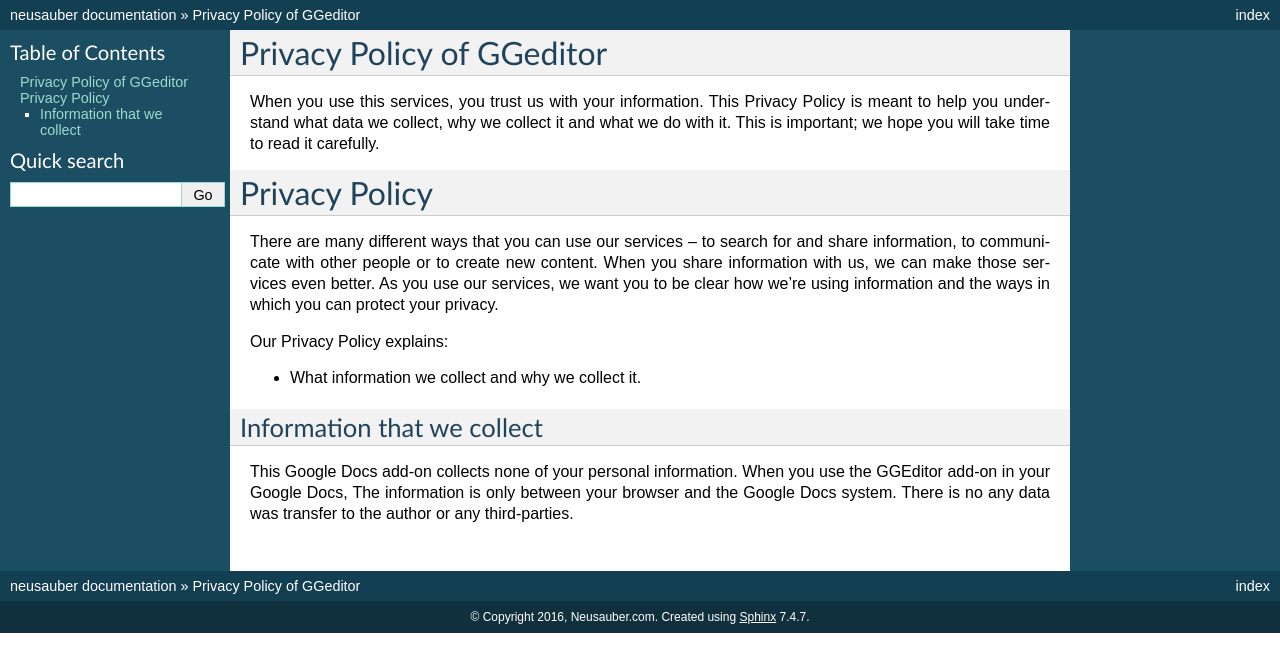
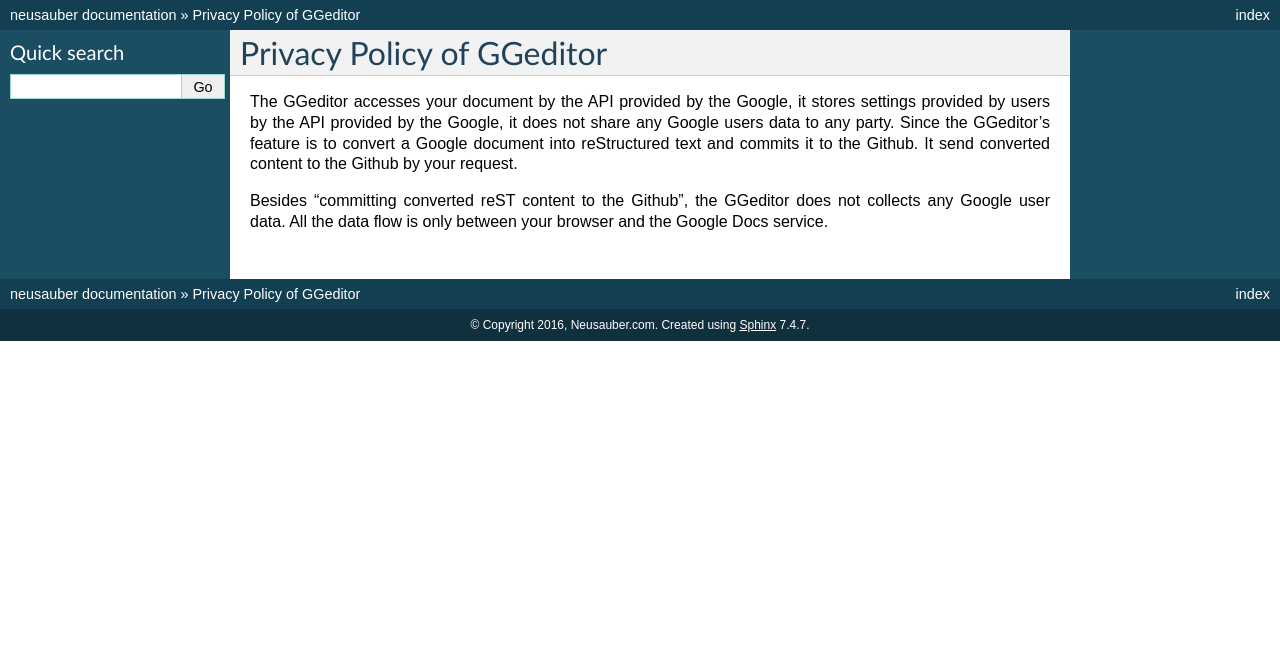
Before and after one commit to rexiap/neusauber, a Sphinx documentation site: the page built from docs/projects/GGeditorPrivacyPolicy.rst, in a window 1280 px wide. Shown: the top 672 px of the page. Built offline with Sphinx 7.4.7, drawn with Linux system fonts in a browser that asks for light colours.

Commit message:
Google Docs reST Editor@2018-2-10 23:31:4

```diff
--- a/docs/projects/GGeditorPrivacyPolicy.rst
+++ b/docs/projects/GGeditorPrivacyPolicy.rst
@@ -4,25 +4,9 @@
 Privacy Policy of GGeditor
 **************************
 
-When you use this services, you trust us with your information. This Privacy Policy is meant to help you understand what data we collect, why we collect it and what we do with it. This is important; we hope you will take time to read it carefully.
+The GGeditor accesses your document by the API provided by the Google, it stores settings provided by users by the API provided by the Google, it does not share any Google users data to any party. Since the GGeditor's feature is to convert a Google document into reStructured text and commits it to the Github. It send converted content to the Github by your request.
 
-.. _h62e53697d6768353a5c7f384e65332b:
-
-Privacy Policy
-**************
-
-There are many different ways that you can use our services – to search for and share information, to communicate with other people or to create new content. When you share information with us,  we can make those services even better. As you use our services, we want you to be clear how we’re using information and the ways in which you can protect your privacy.
-
-Our Privacy Policy explains:
-
-* What information we collect and why we collect it.
-
-.. _h1a6538392a2e33e663454763f543669:
-
-Information that we collect
-===========================
-
-This Google Docs add-on collects none of your personal information. When you use the GGEditor add-on  in your Google Docs, The information is only between your browser and the Google Docs system. There is no any data was transfer to the author or any third-parties.
+Besides "committing converted reST content to the Github", the GGeditor does not collects any Google user data. All the data flow is only between your browser and the Google Docs service.
 
 
 .. bottom of content
```
